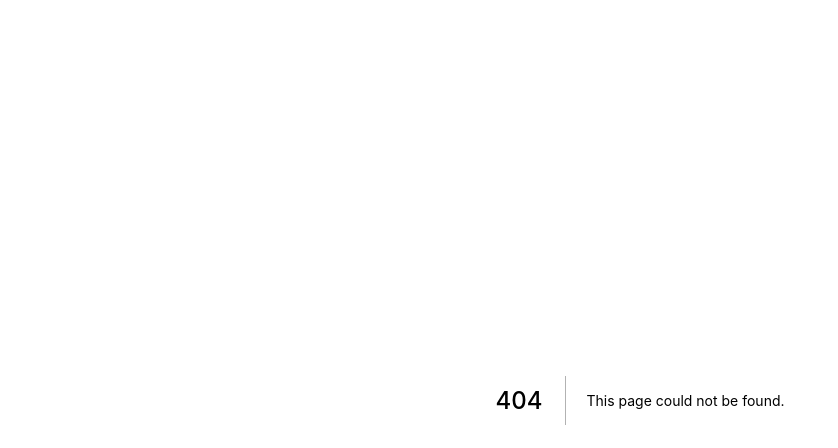
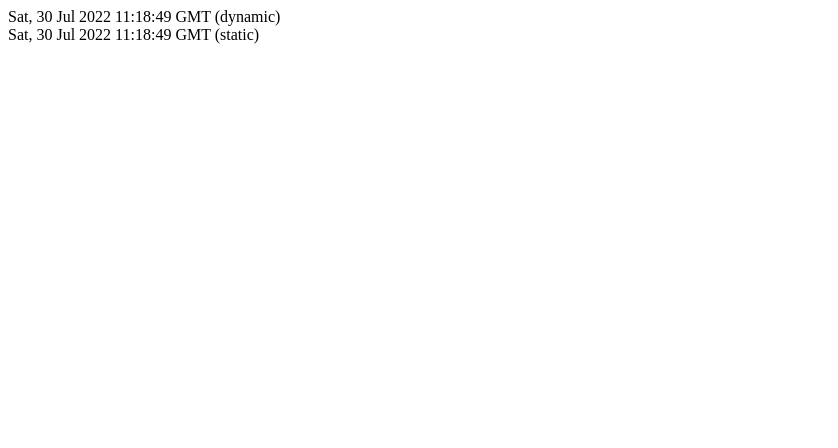
Before and after one commit to Andreas-Ziegler22/andreas-ziegler, a Next.js app: page /time in a window 1280 px wide. Before the commit this address had no page. Shown: the top 448 px of the page, without its empty margins (0-838 px from the left). Built offline with nearby package versions, Linux system fonts and the light colour scheme.

Commit message:
static vs dynamic

```diff
--- /dev/null
+++ b/pages/time.js
@@ -0,0 +1,24 @@
+function Time(props) {
+  const dynamicDate = new Date();
+  const dynamicDateString = dynamicDate.toGMTString();
+
+  return (
+    <div>
+      <div>{dynamicDateString} (dynamic)</div>
+      <div>{props.staticDateString} (static)</div>
+    </div>
+  );
+}
+
+export function getStaticProps() {
+  const staticDate = new Date();
+  const staticDateString = staticDate.toGMTString();
+
+  return {
+    props: {
+      staticDateString,
+    },
+  };
+}
+
+export default Time;
```
